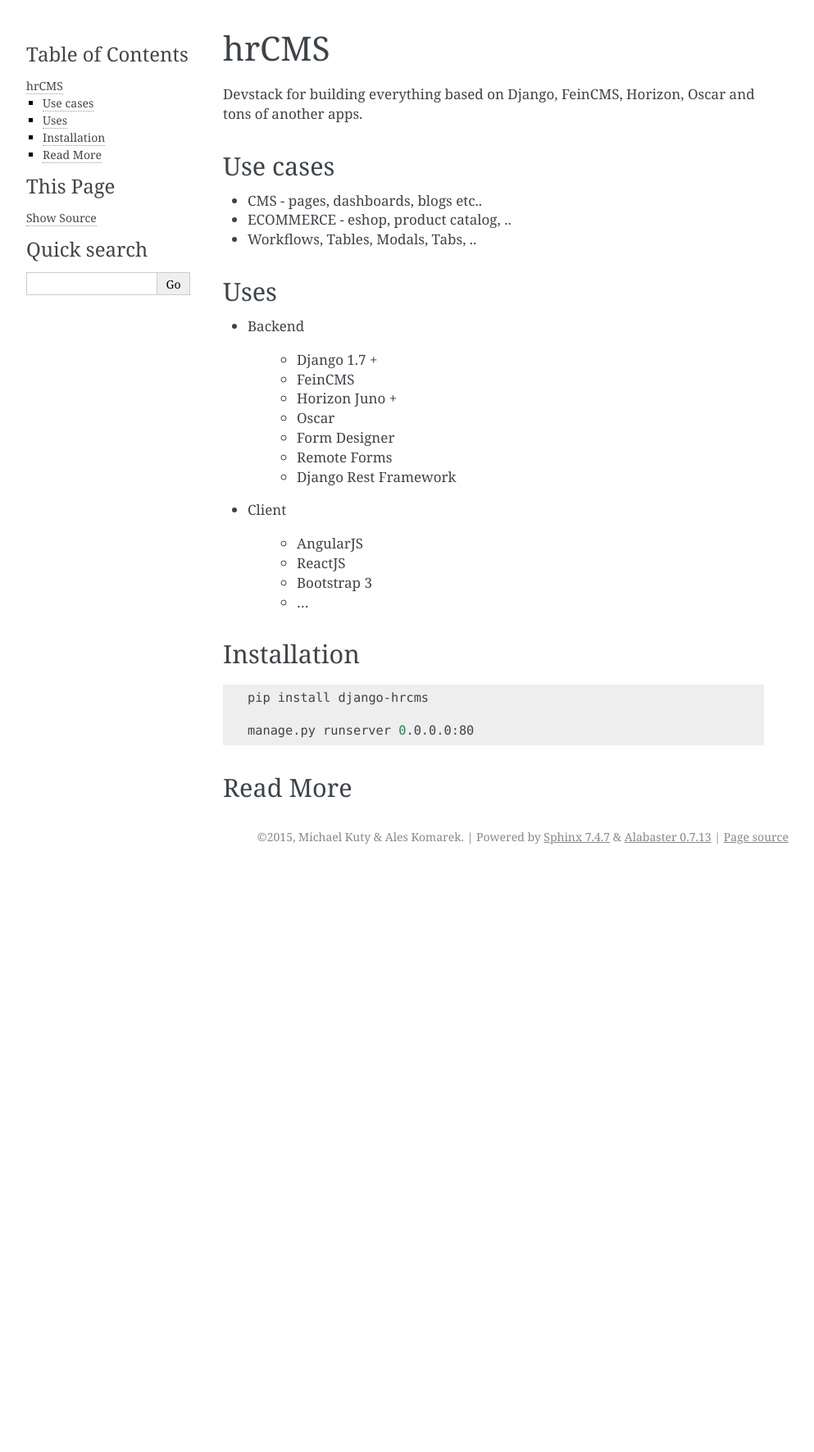
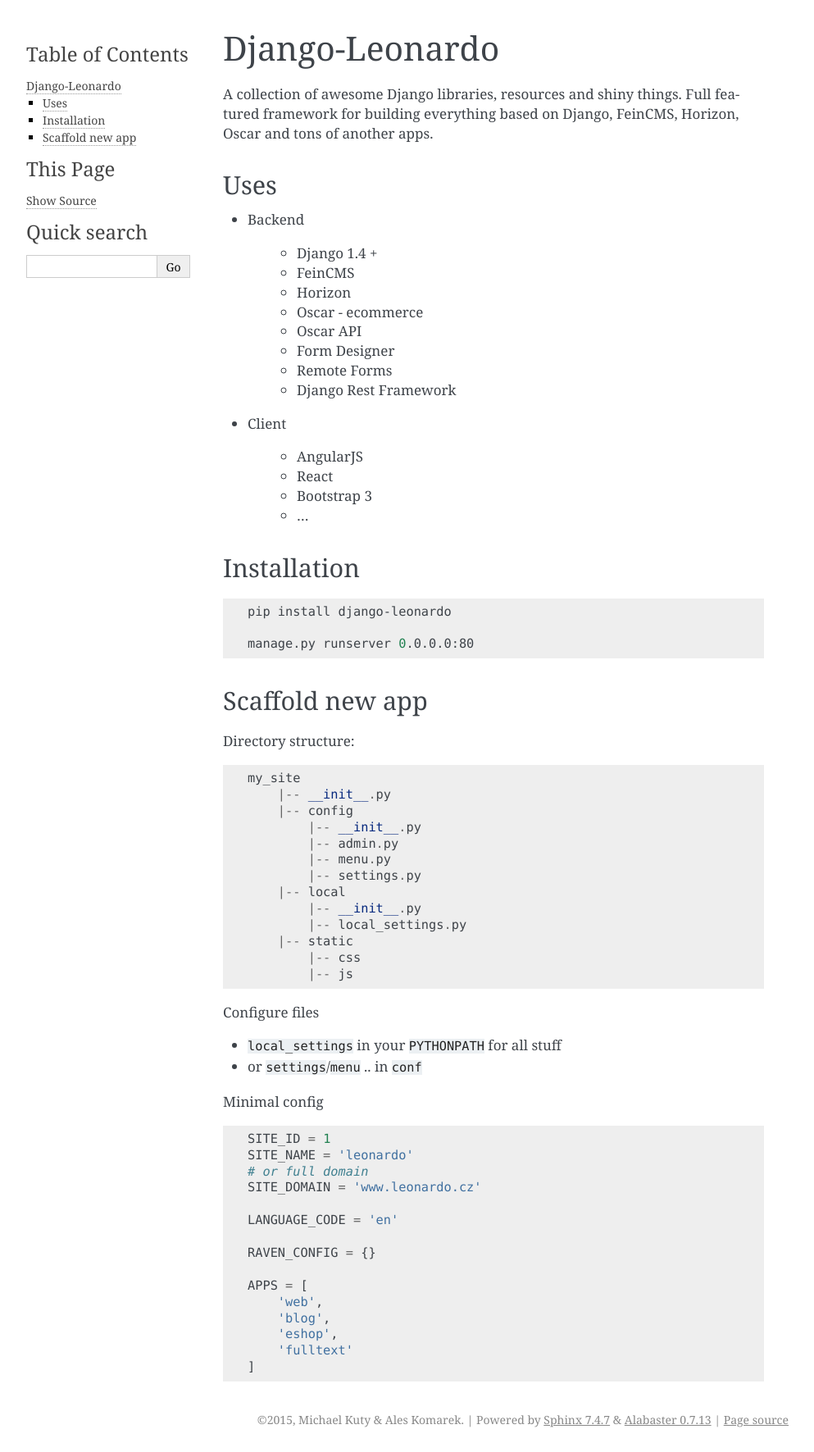
Before and after one commit to django-leonardo/django-leonardo, a Sphinx documentation site: the page built from docs/source/overview/index.rst, in a window 1280 px wide. Shown: the whole page at 82% size, without its empty margins (148-1141 px from the left). Built offline with Sphinx 7.4.7, drawn with Linux system fonts in a browser that asks for light colours; before the commit the page ends 1060 px from its top, so only the background shows below that.

Commit message:
added meta, doc - setup, license, contrib etc..

```diff
--- a/docs/source/index.rst
+++ b/docs/source/index.rst
@@ -1,7 +1,9 @@
 
-hrCMS's documentation
-=====================
+===============
+Django-Leonardo
+===============
 
+Devstack for building everything based on Django, FeinCMS, Horizon, Oscar and tons of another apps.
 
 
 Contents:
--- a/docs/source/overview/index.rst
+++ b/docs/source/overview/index.rst
@@ -1,26 +1,21 @@
 
-=====
-hrCMS
-=====
+===============
+Django-Leonardo
+===============
 
-Devstack for building everything based on Django, FeinCMS, Horizon, Oscar and tons of another apps.
-
-Use cases
-=========
-
-* CMS - pages, dashboards, blogs etc..
-* ECOMMERCE - eshop, product catalog, ..
-* Workflows, Tables, Modals, Tabs, ..
+A collection of awesome Django libraries, resources and shiny things.
+Full featured framework for building everything based on Django, FeinCMS, Horizon, Oscar and tons of another apps.
 
 Uses
 ====
 
 - Backend
 
-	- Django 1.7 +
+	- Django 1.4 +
 	- FeinCMS
-	- Horizon Juno +
-	- Oscar
+	- Horizon
+	- Oscar - ecommerce
+	- Oscar API
 	- Form Designer
 	- Remote Forms
 	- Django Rest Framework
@@ -28,7 +23,7 @@
 - Client
 
 	- AngularJS
-	- ReactJS
+	- React
 	- Bootstrap 3
 	- ...
 
@@ -37,9 +32,50 @@
 
 .. code-block:: bash
 
-	pip install django-hrcms
+	pip install django-leonardo
 
 	manage.py runserver 0.0.0.0:80
 
-Read More
-=========
+Scaffold new app
+================
+
+Directory structure::
+
+    my_site
+        |-- __init__.py
+        |-- config
+            |-- __init__.py
+            |-- admin.py
+            |-- menu.py
+            |-- settings.py
+        |-- local
+            |-- __init__.py
+            |-- local_settings.py
+        |-- static
+            |-- css
+            |-- js
+
+Configure files
+
+* ``local_settings`` in your ``PYTHONPATH`` for all stuff
+* or ``settings``/``menu`` .. in ``conf``
+
+Minimal config
+
+.. code-block:: python
+
+	SITE_ID = 1
+	SITE_NAME = 'leonardo'
+	# or full domain
+	SITE_DOMAIN = 'www.leonardo.cz'
+
+	LANGUAGE_CODE = 'en'
+
+	RAVEN_CONFIG = {}
+
+	APPS = [
+	    'web',
+	    'blog',
+	    'eshop',
+	    'fulltext'
+	]
--- /dev/null
+++ b/setup.cfg
@@ -0,0 +1,5 @@
+[wheel]
+python-tag = py2
+
+[pytest]
+python_files=test_*.py *tests.py
```
Also changed, not shown: CONTRIBUTING.rst (added, +25 -0 lines), README.rst (+15 -23 lines), requirements.txt (+13 -51 lines), setup.py (added, +58 -0 lines), .travis.yml (added), 6 other files.
